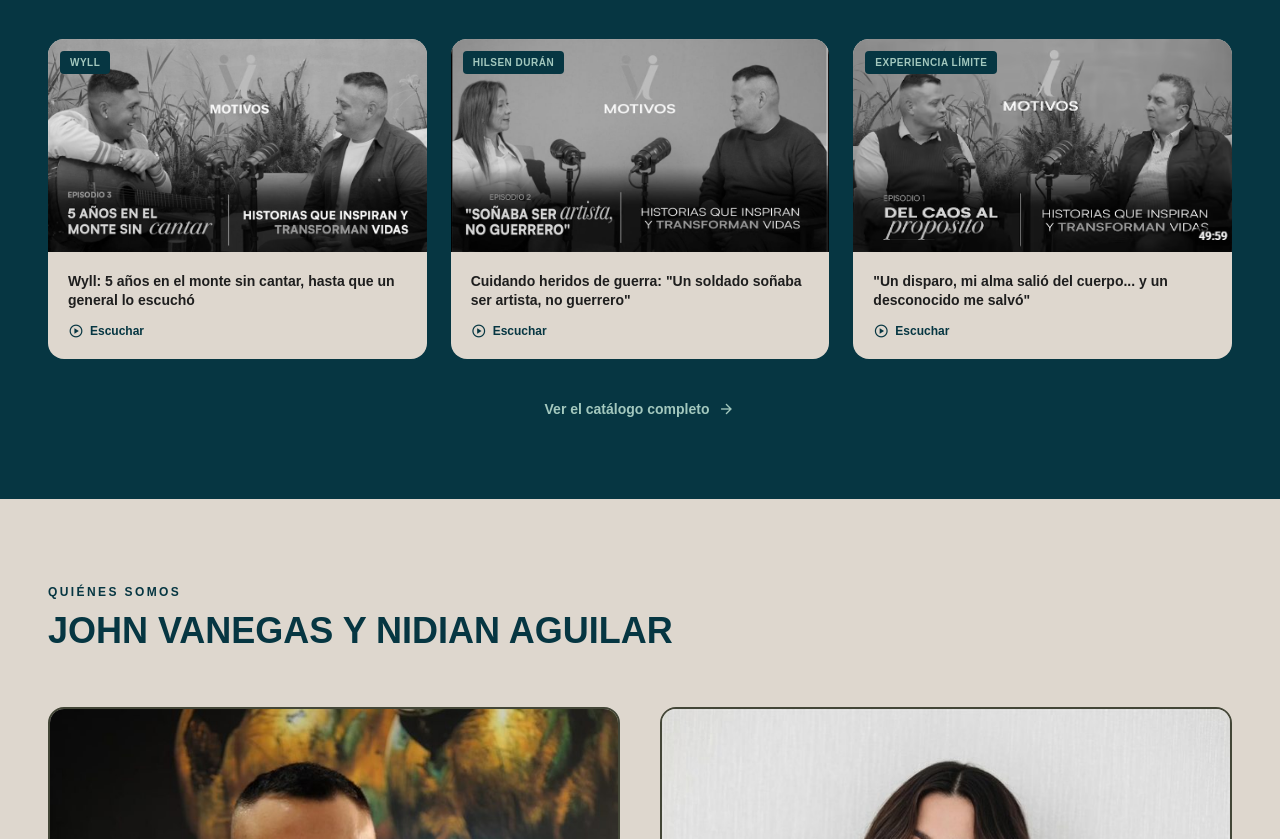
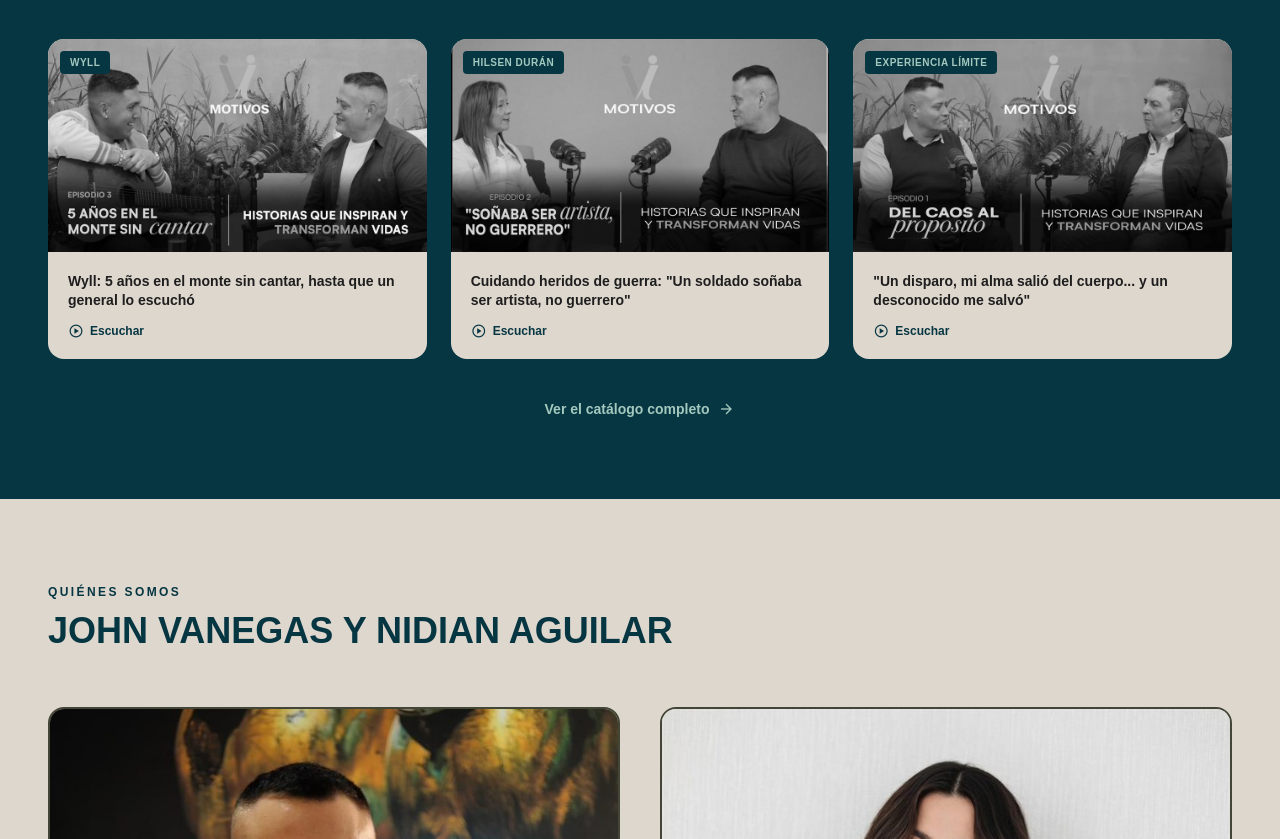
Before and after one commit to jeroborja1/Motivos-podcast-, a website: page index.html in a window 1280 px wide. Shown: the part 3008-3847 px from the top of the page. Drawn offline with nearby package versions, Linux system fonts and the light colour scheme; a web font is replaced by a local one.

Commit message:
Miniatura real de Experiencia Límite (era un recorte de baja resolución)
El archivo episodio-experiencia-limite.png era un crop de 415x229 de
la miniatura oficial del episodio "Del caos al propósito". Se reemplaza
por la miniatura completa en alta resolución, igual que Wyll y Hilsen Durán.

Co-Authored-By: Claude Sonnet 5 <noreply@anthropic.com>

```diff
--- a/index.html
+++ b/index.html
@@ -323,7 +323,7 @@ YouTube
 </article>
 <article class="bg-arena text-grafito rounded-2xl overflow-hidden flex flex-col group">
 <div class="relative aspect-video overflow-hidden">
-<img alt="Grabación de estudio de Motivos" class="w-full h-full object-cover grayscale group-hover:grayscale-0 transition-all duration-500" src="/img/episodio-experiencia-limite.png" loading="lazy">
+<img alt="Episodio Experiencia Límite en el estudio de Motivos" class="w-full h-full object-cover grayscale group-hover:grayscale-0 transition-all duration-500" src="/img/episodio-experiencia-limite.jpg" loading="lazy">
 <span class="absolute top-3 left-3 px-2.5 py-1 rounded bg-petroleo text-menta font-satoshi text-[10px] font-bold tracking-wider uppercase">Experiencia Límite</span>
 </div>
 <div class="p-5 flex-1 flex flex-col justify-between gap-3">
```
Also changed, not shown: podcast.html (+1 -1 lines), src/pages/home.html (+1 -1 lines), src/pages/podcast.html (+1 -1 lines), img/episodio-experiencia-limite.jpg (added), img/episodio-experiencia-limite.png (deleted).
